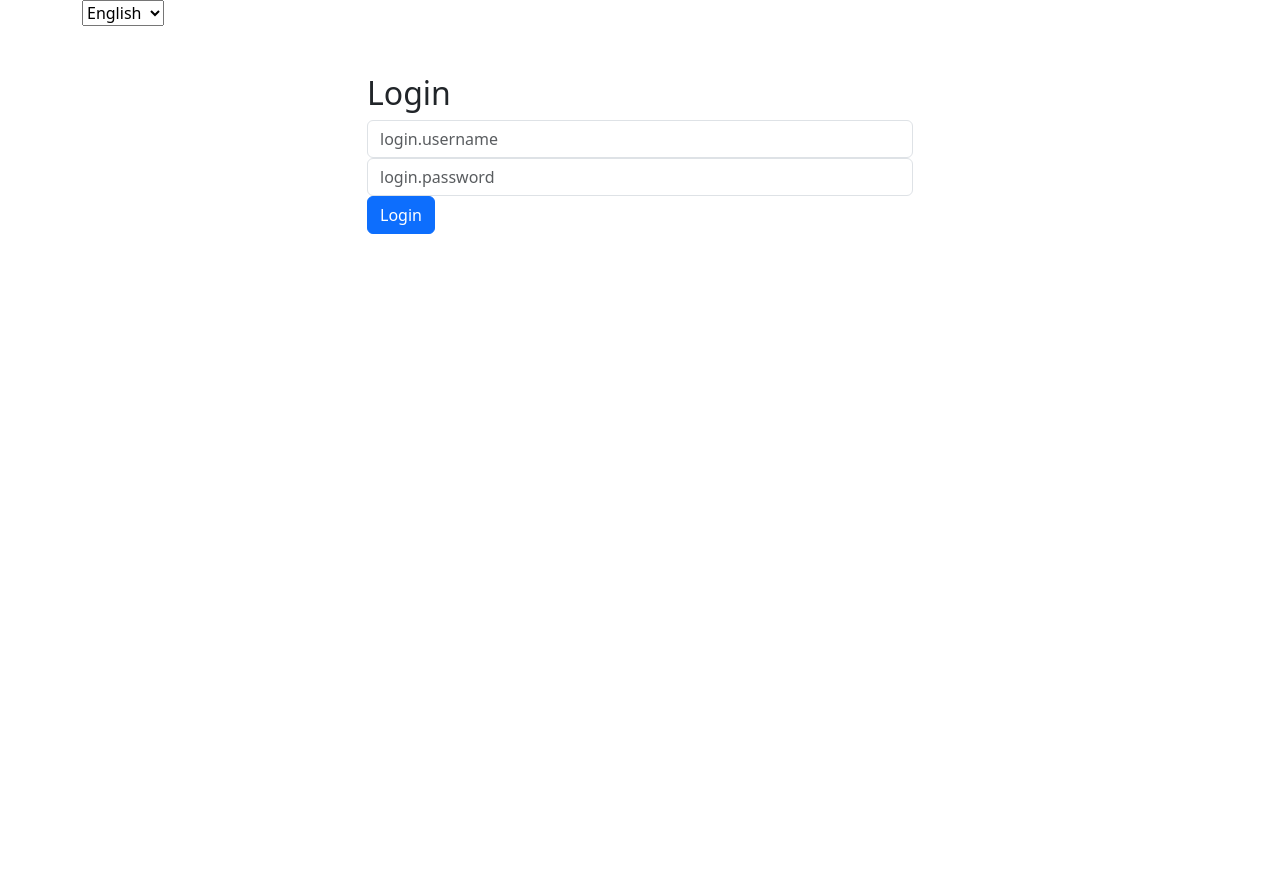
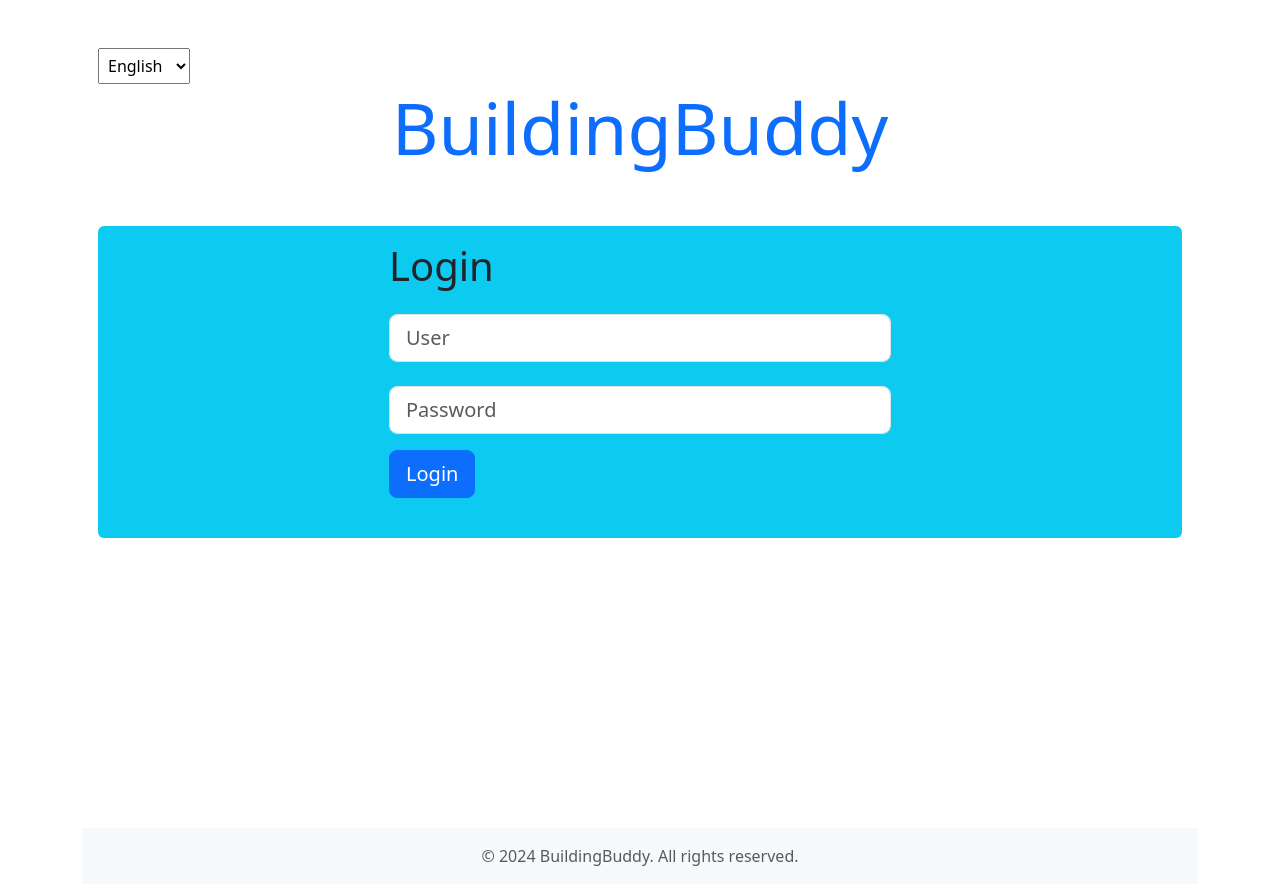
Before and after one commit to desesperacion2/Edificios, a React (Create React App) app: page / in a window 1280 px wide. Before the commit the page ends 800 px from the top, so only its background shows below. Built offline with nearby package versions, Linux system fonts and the light colour scheme.

Commit message:
añadir footer y diseño v1

```diff
--- /dev/null
+++ b/src/components/Footer.js
@@ -0,0 +1,13 @@
+import React from 'react';
+
+function Footer() {
+  return (
+    <footer className="footer mt-auto py-3 bg-light">
+      <div className="container text-center">
+        <span className="text-muted">© {new Date().getFullYear()} BuildingBuddy. All rights reserved.</span>
+      </div>
+    </footer>
+  );
+}
+
+export default Footer;
--- a/src/components/Home.js
+++ b/src/components/Home.js
@@ -7,7 +7,7 @@ function Home() {
 
   return (
     <>
-      <Navbar bg="light" expand="lg" className="px-3">
+      <Navbar bg="warning" expand="lg" className="mx-3 my-3 rounded">
         <Container fluid>
           <Navbar.Brand href="/home">{t('welcome')}</Navbar.Brand>
           <Navbar.Toggle aria-controls="basic-navbar-nav" />
@@ -21,7 +21,6 @@ function Home() {
           </Navbar.Collapse>
         </Container>
       </Navbar>
-
     </>
   );
 }
--- a/src/components/LanguageSelector.js
+++ b/src/components/LanguageSelector.js
@@ -1,18 +1,20 @@
 import React from 'react';
 import { useTranslation } from 'react-i18next';
 import i18n from './i18n';
-
 
 function LanguageSelector() {
   const { t } = useTranslation(); // Access translation function
 
   const changeLanguage = (language) => {
-    i18n.changeLanguage(language); // Usa i18n desde el contexto
+    i18n.changeLanguage(language); // Use i18n from the context
   };
 
   return (
-    <div>
-      <select onChange={(e) => changeLanguage(e.target.value)}>
+    <div className='mt-5 mx-3'>
+      <select
+        onChange={(e) => changeLanguage(e.target.value)}
+        style={{ padding: '5px' }} // Agrega un padding al selector
+      >
         <option value="en"> {t('English')} </option>
         <option value="es"> {t('Español')} </option>
       </select>
--- a/src/components/Login.js
+++ b/src/components/Login.js
@@ -3,6 +3,7 @@ import axios from 'axios';
 import { useNavigate, Link } from 'react-router-dom';
 import { useTranslation } from 'react-i18next';
 import { Row, Col, Form, Button, Alert } from 'react-bootstrap';
+import Footer from './Footer'; // Importa el componente de footer
 
 function Login() {
   const { t } = useTranslation();
@@ -14,7 +15,6 @@ function Login() {
   const handleSubmit = async (e) => {
     e.preventDefault();
     try {
-
       const response = await axios.post("http://localhost:8000/", {
         username, password
       });
@@ -29,33 +29,37 @@ function Login() {
     }
   };
 
-
-
-
   return (
-    <Row className="justify-content-center mt-5">
+    <div className="d-flex flex-column min-vh-100"> {/* Agrega esta clase para que el footer se quede abajo */}
+      <header>
+        <h1 className='text-primary text-center display-2'>BuildingBuddy</h1>
+      </header>
+      <main className="flex-grow-1">
+        <Row className="justify-content-center mt-5 p-3 bg-info rounded mx-3">
           <Col xs={12} sm={8} md={6}>
             <div>
-          <h2>{t('login')}</h2>
+              <h1>{t('login')}</h1>
               {error && <Alert variant="danger">{error}</Alert>}
               <Form onSubmit={handleSubmit}>
-            <Form.Group controlId="formBasicUsername">
+                <Form.Group className= "my-4" controlId="formBasicUsername">
                   <Form.Control
                     type="text"
                     placeholder={t('login.username')}
                     value={username}
                     onChange={(e) => SetUser(e.target.value)}
+                    className="form-control-lg"
                   />
                 </Form.Group>
-            <Form.Group controlId="formBasicPassword">
+                <Form.Group className="mb-3" controlId="formBasicPassword">
                   <Form.Control
                     type="password"
                     placeholder={t('login.password')}
                     value={password}
                     onChange={(e) => setPassword(e.target.value)}
+                    className="form-control-lg"
                   />
                 </Form.Group>
-            <Button variant="primary" type="submit">
+                <Button variant="primary" type="submit" className="btn-lg">
                   {t('login')}
                 </Button>
               </Form>
@@ -63,6 +67,9 @@ function Login() {
             </div>
           </Col>
         </Row>
+      </main>
+      <Footer /> {/* Agrega el componente de footer */}
+    </div>
   );
 }
 
--- a/src/locales/en/translation.json
+++ b/src/locales/en/translation.json
@@ -1,7 +1,9 @@
 
 {
-    "welcome": "Welcome to ViviendaView!",
+    "welcome": "Welcome to BuildingBuddy!",
     "login": "Login",
+    "login.username": "User",
+    "login.password": "Password",
     "logout": "Logout",
     "username": "Username",
     "password": "Password",
@@ -9,7 +11,7 @@
     "userNotRegistered": "user not registered or password incorrect",
     "loginError": "Login error",
     "home": "Home",
-    "delivery": "delivery",
+    "delivery": "Delivery",
     "visitors":"Visitors",
     "vehicles":"Vehicles"
   }
--- a/src/locales/es/translation.json
+++ b/src/locales/es/translation.json
@@ -1,14 +1,16 @@
 
 {
-    "welcome": "¡Bienvenido a ViviendaView!",
+    "welcome": "¡Bienvenido a BuildingBuddy!",
     "login": "Iniciar sesión",
+    "login.username": "Nombre de Usuario",
+    "login.password": "Contraseña",
     "logout": "Cerrar sesión",
     "username": "Nombre de usuario",
     "password": "Contraseña",
     "invalidCredentials": "Usuario o contraseña inválidos",
     "userNotRegistered": "Usuario no registrado o contraseña incorrecta",
     "loginError": "error en el inicio de sesión",
-    "home":"inicio",
+    "home":"Inicio",
     "delivery": "Correspondencias",
     "visitors":"Visitas",
     "vehicles":"Vehiculos"
```
Lines whose indentation alone changed are shown as unchanged.
